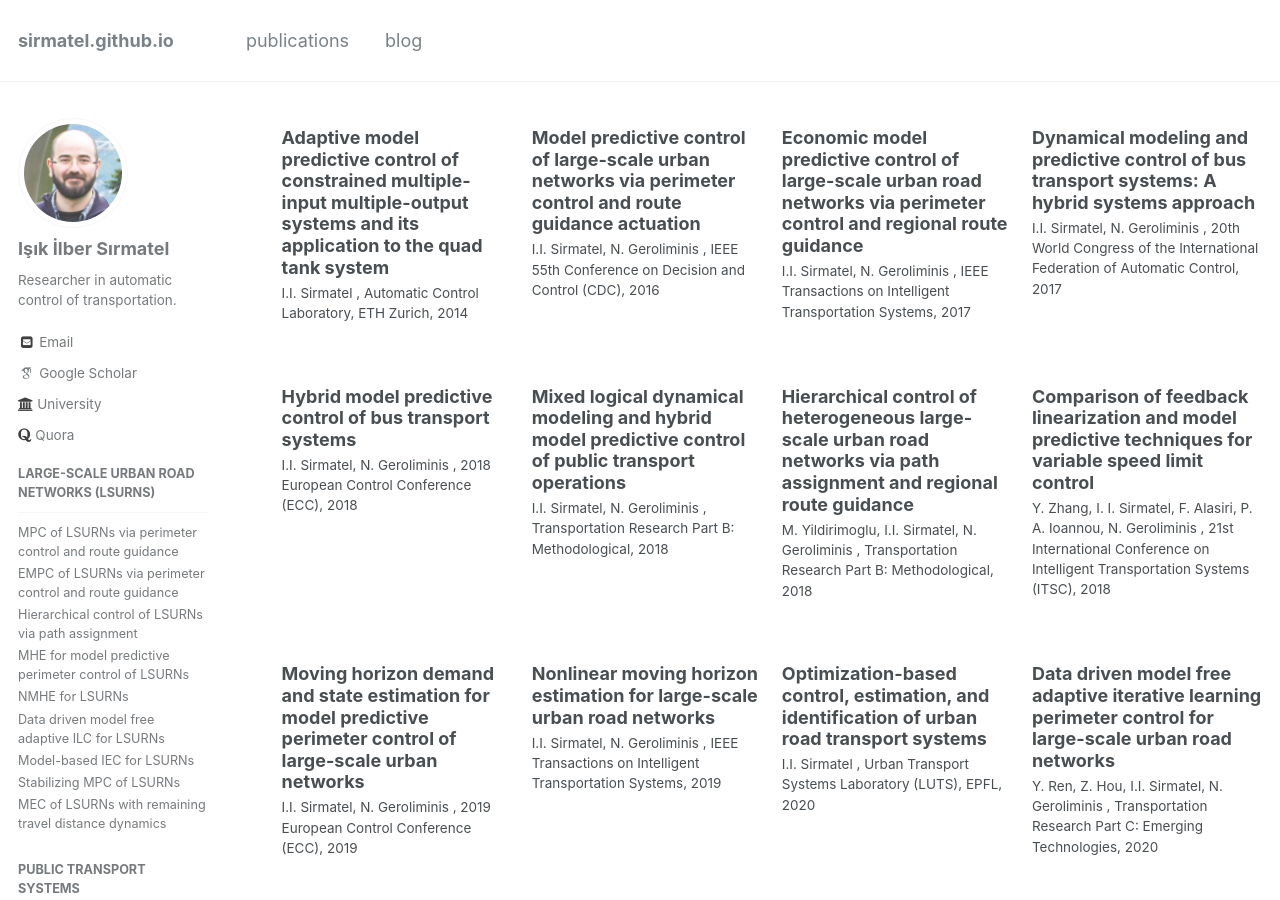
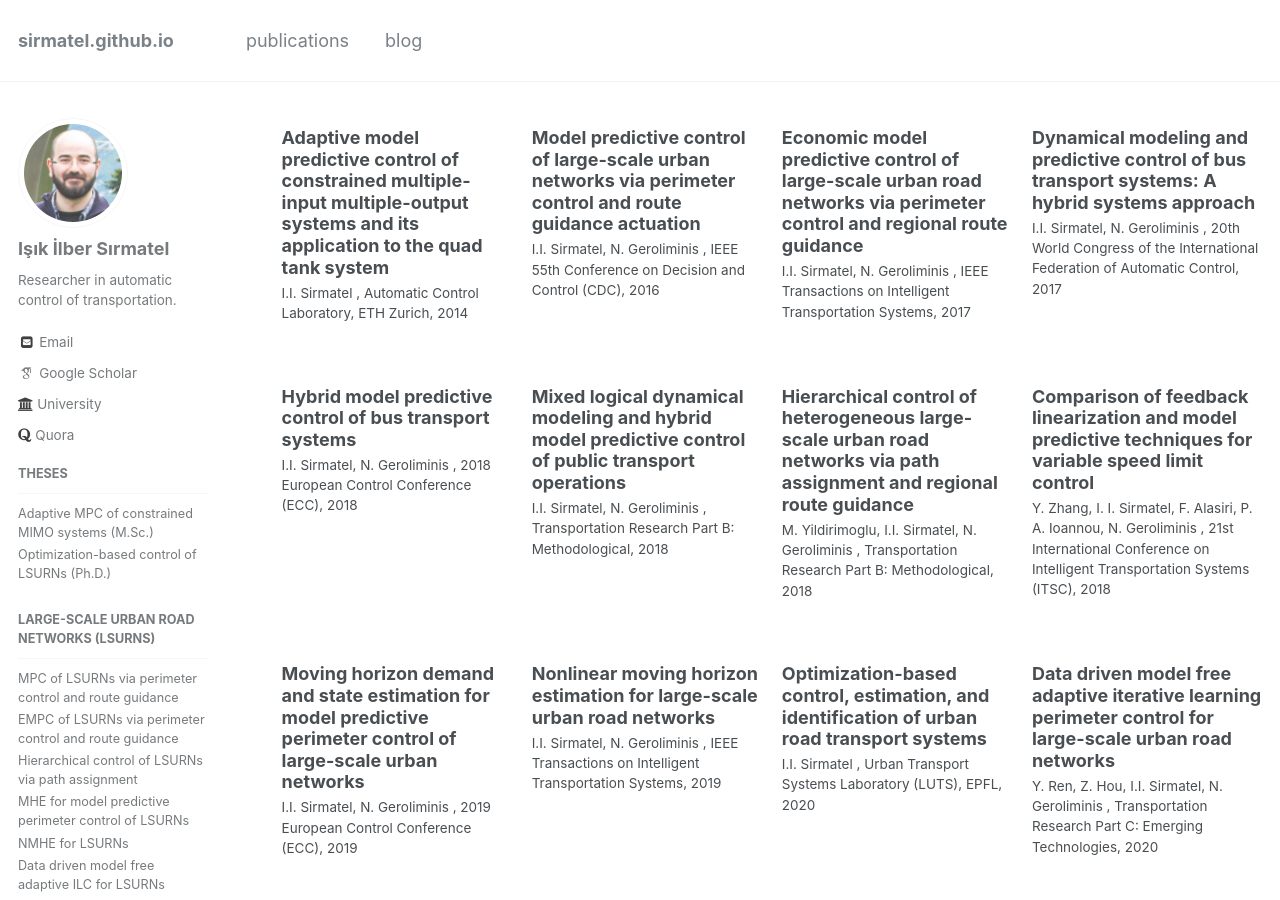
Before and after one commit to sirmatel/sirmatel.github.io, a Jekyll site: the page built from _pages/publications.md, in a window 1280 px wide and 900 px high. Built offline with Jekyll 4.4.1, drawn with Linux system fonts in a browser that asks for light colours; some web fonts are replaced; some of the changed text lies outside the part shown.

Commit message:
Update navigation.yml

```diff
--- a/_data/navigation.yml
+++ b/_data/navigation.yml
@@ -11,6 +11,12 @@ main:
 
 
 publications:
+  - title: theses
+    children:
+      - title: "Adaptive MPC of constrained MIMO systems (M.Sc.)"
+        url: /publications/sirmatel2014
+      - title: "Optimization-based control of LSURNs (Ph.D.)"
+        url: /publications/sirmatel2020
   - title: large-scale urban road networks (LSURNs)
     children:
       - title: "MPC of LSURNs via perimeter control and route guidance"
@@ -43,13 +49,6 @@ publications:
     children:
       - title: "Comparison of FL and MPC for VSL control"
         url: /publications/zhang2018
-  - title: theses
-    children:
-      - title: "Adaptive MPC of constrained MIMO systems (MSc thesis)"
-        url: /publications/sirmatel2014
-      - title: "Optimization-based control of LSURNs (PhD thesis)"
-        url: /publications/sirmatel2020
-
 
 blog:
   - title: control
```
